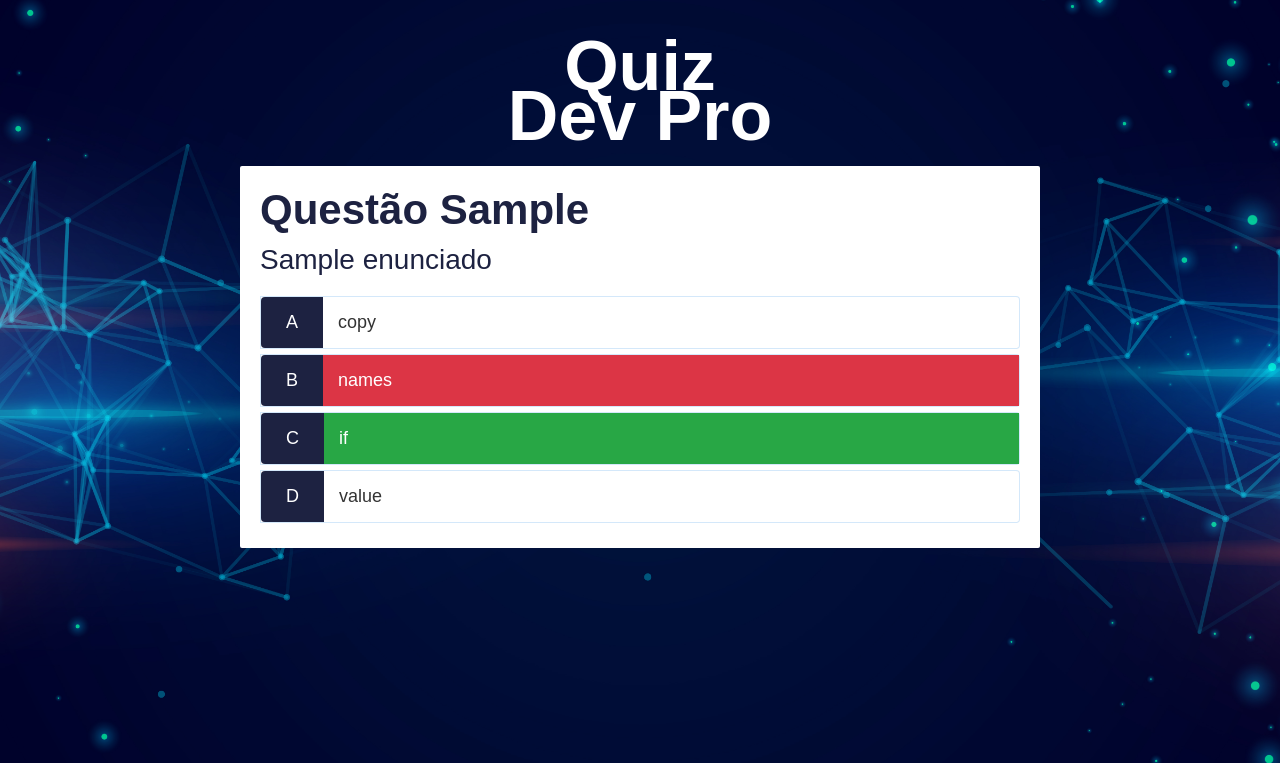
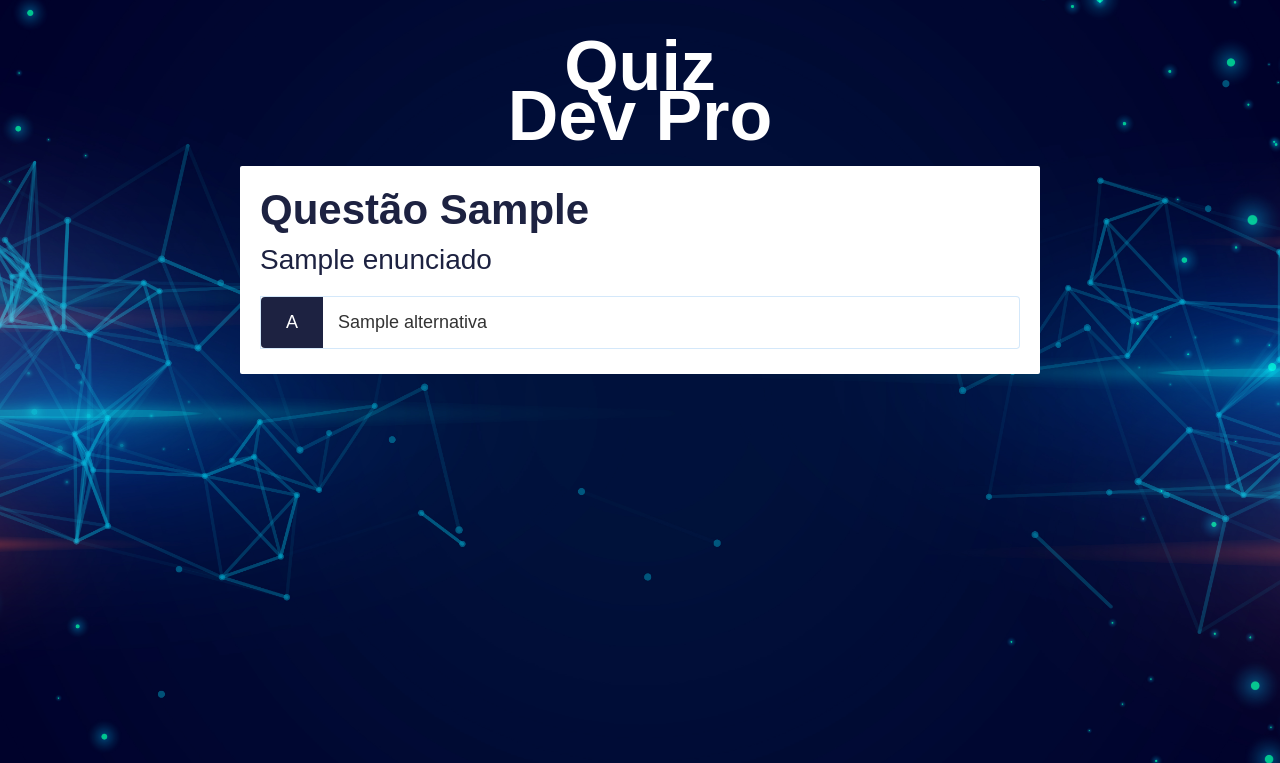
Before and after one commit to jasielserra/quiz, a Django app: template quiz/base/templates/base/game.html in a window 1280 px wide. Shown: the top 763 px of the page. Run offline with Django 3.2, Linux system fonts and the light colour scheme; the template is opened without the code that fills it: most values are stand-ins (such as "Sample title", 1, 10 or a date in 2020); data that the repository does not hold is empty.

Commit message:
Implementada listagem das alternativas no template html

```diff
--- a/quiz/base/templates/base/game.html
+++ b/quiz/base/templates/base/game.html
@@ -21,22 +21,12 @@
                     <h2>Questão {{ indice_da_questao }}</h2>
                     <h3>{{ pergunta.enunciado }}</h3>
 
+                    {% for alternativa in pergunta.alternativas.array  %}
                     <div class="choice-container">
                         <p class="choice-prefix">A</p>
-                        <p class="choice-text">copy</p>
+                        <p class="choice-text">{{alternativa}}</p>
                     </div>
-                    <div class="choice-container">
-                        <p class="choice-prefix">B</p>
-                        <p class="choice-text incorrect">names</p>
-                    </div>
-                    <div class="choice-container">
-                        <p class="choice-prefix">C</p>
-                        <p class="choice-text correct">if</p>
-                    </div>
-                    <div class="choice-container">
-                        <p class="choice-prefix">D</p>
-                        <p class="choice-text">value</p>
-                    </div>
+                    {% endfor %}
 
                 </div>
 
```
